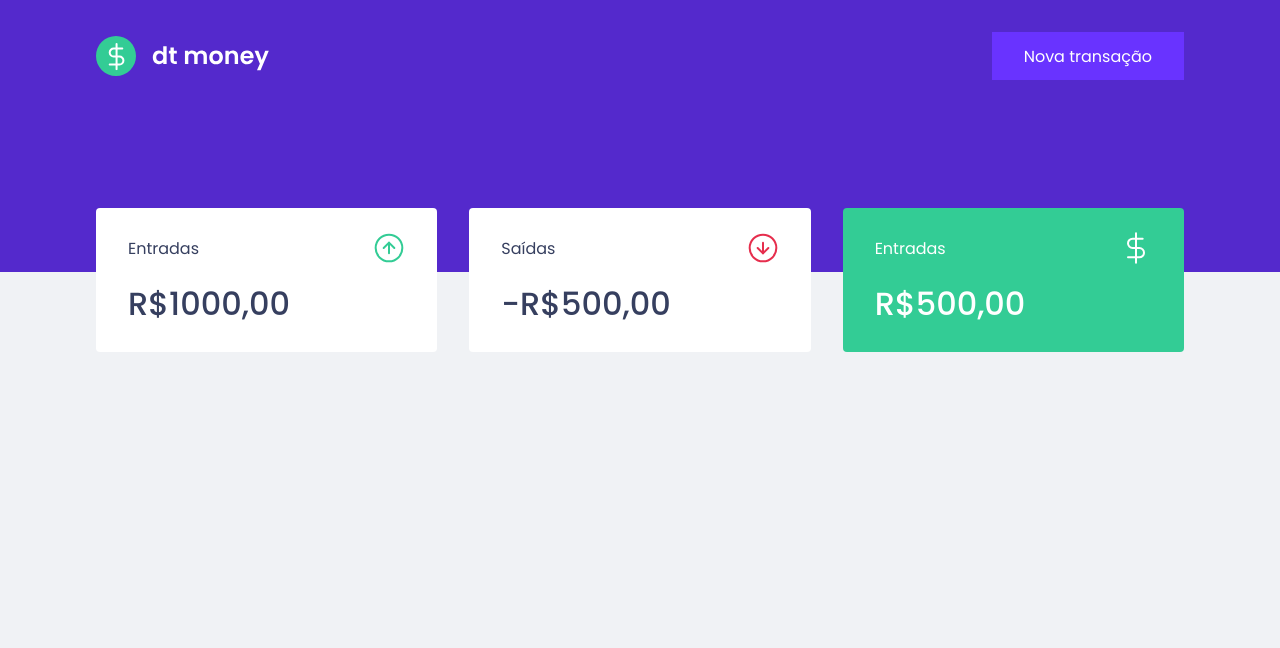
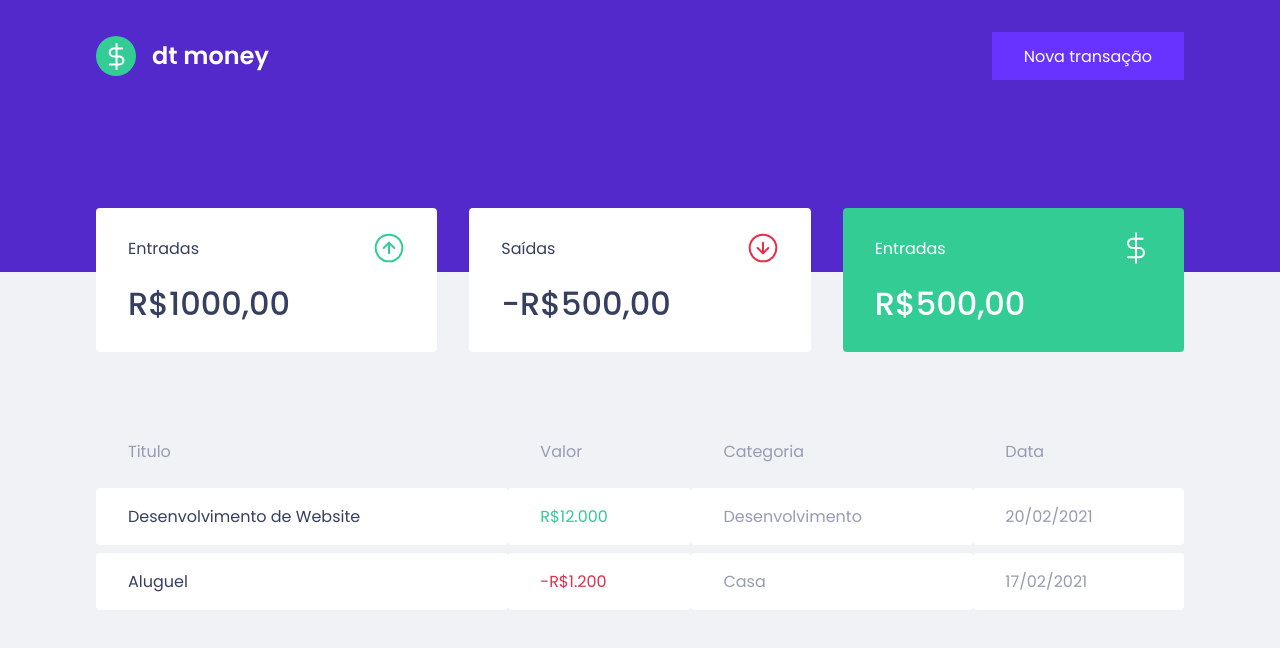
Before and after one commit to danilocucharro/dtmoney, a React (Create React App) app: page / in a window 1280 px wide. Shown: the top 648 px of the page. Built offline with nearby package versions, Linux system fonts and the light colour scheme.

Commit message:
estilizacao do dashboard completa

```diff
--- a/src/components/Dashboard/index.tsx
+++ b/src/components/Dashboard/index.tsx
@@ -1,10 +1,12 @@
 import { Summary } from "../Summary";
+import { TransactionsTable } from "../TransactionsTable";
 import { Container } from "./styles";
 
 export function Dashboard(){
     return(
     <Container>
         <Summary/>
+        <TransactionsTable/>
     </Container>
     )
 
--- /dev/null
+++ b/src/components/TransactionsTable/index.tsx
@@ -0,0 +1,33 @@
+import { Container } from "./styles";
+
+export function TransactionsTable(){
+    return(
+        <Container>
+            <table>
+                <thead>
+                    <tr>
+                        <th>Titulo</th>
+                        <th>Valor</th>
+                        <th>Categoria</th>
+                        <th>Data</th>
+                    </tr>
+                </thead>
+
+                <tbody>
+                    <tr>
+                        <td>Desenvolvimento de Website</td>
+                        <td className="deposit">R$12.000</td>
+                        <td>Desenvolvimento</td>
+                        <td>20/02/2021</td>
+                    </tr>
+                    <tr>
+                        <td>Aluguel</td>
+                        <td className="withdraw">-R$1.200</td>
+                        <td>Casa</td>
+                        <td>17/02/2021</td>
+                    </tr>
+                </tbody>
+            </table>
+        </Container>
+    );
+}
--- /dev/null
+++ b/src/components/TransactionsTable/styles.ts
@@ -0,0 +1,38 @@
+import styled from 'styled-components';
+
+export const Container = styled.div`
+    margin-top: 4rem;
+
+    table{
+        width: 100%;
+        border-spacing: 0 0.5rem;
+
+        th{
+            color: var(--text-body);
+            font-weight: 400;
+            padding: 1rem 2rem;
+            text-align: left;
+            line-height: 1.5rem;
+        }
+
+        td{
+            padding: 1rem 2rem;
+            border: 0;
+            background: var(--shape);
+            color: var(--text-body);
+            border-radius: 0.25rem;
+
+            &:first-child{ //quando for o primeiro filho mudar a cor
+                color: var(--text-title)
+            }
+
+            &.deposit{//quando tiver a classe deposit ter a cor
+                color: var(--green);
+            }
+
+            &.withdraw{
+                color: var(--red);
+            }
+        }
+    }
+`;
```
